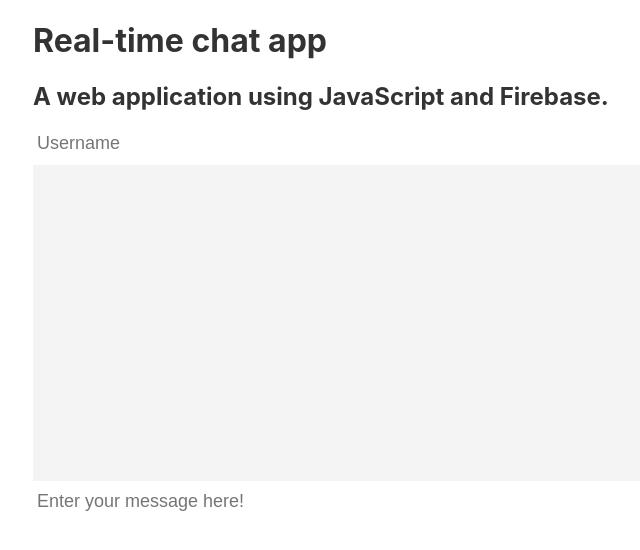
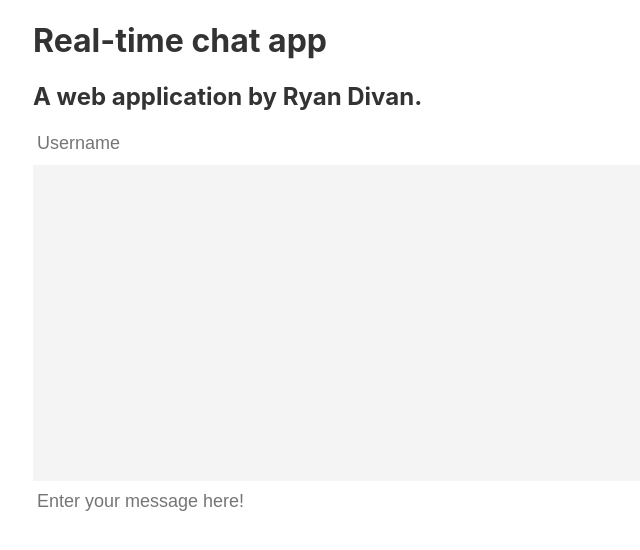
Before and after one commit to DivanR24/DiscordCloneStarter, a plain HTML site: page index.html in a window 1280 px wide. Shown: the whole page, without its empty margins (207-847 px from the left). Drawn offline with Linux system fonts and the light colour scheme; no server answers.

Commit message:
Changed subtitle

```diff
--- a/index.html
+++ b/index.html
@@ -15,7 +15,7 @@
 
 <body>
 	<h1> Real-time chat app </h1>
-	<h2> A web application using JavaScript and Firebase.</h2>
+	<h2> A web application by Ryan Divan.</h2>
   <input placeholder="Username" id="username" class="username" />
 
   <div id="messages" class="messages"></div>
```
